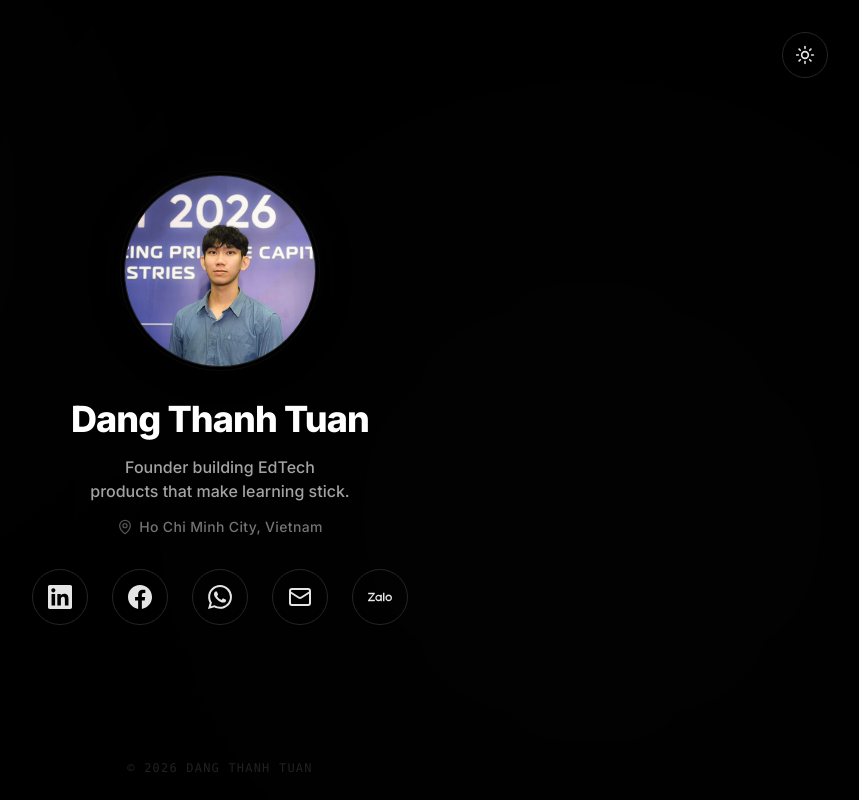
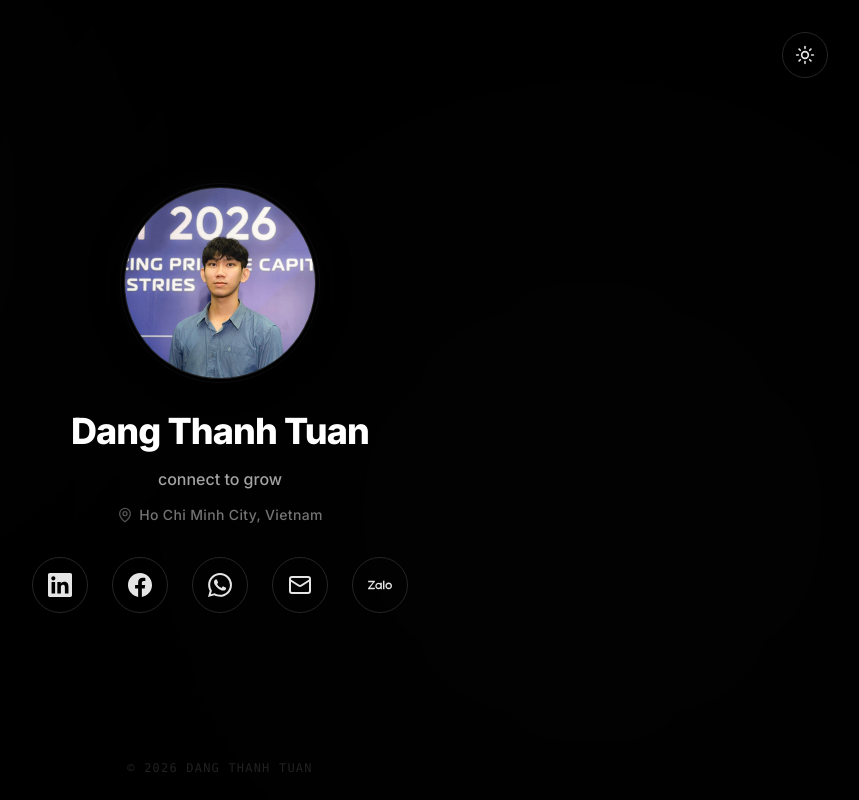
Before and after one commit to dangtuann-dev/DangThanhTuan_PersonalBusinessCard, a Next.js app: page / in a window 1280 px wide. Shown: the whole page, without its empty margins (420-1279 px from the left). Built offline with nearby package versions, Linux system fonts and the light colour scheme.

Commit message:
chore: change page title to Dang Thanh Tuan - Connect to grow and tagline to connect to grow

```diff
--- a/src/app/layout.tsx
+++ b/src/app/layout.tsx
@@ -9,8 +9,8 @@ const inter = Inter({
 
 export const metadata: Metadata = {
   metadataBase: new URL("https://dangthanhtuan.dev"),
-  title: "Dang Thanh Tuan | Personal Digital Card",
-  description: "Dang Thanh Tuan - Founder building EdTech products that make learning stick.",
+  title: "Dang Thanh Tuan - Connect to grow",
+  description: "Dang Thanh Tuan - connect to grow",
   keywords: [
     "Dang Thanh Tuan",
     "EdTech Founder",
@@ -21,8 +21,8 @@ export const metadata: Metadata = {
   ],
   authors: [{ name: "Dang Thanh Tuan" }],
   openGraph: {
-    title: "Dang Thanh Tuan | Personal Digital Card",
-    description: "Founder building EdTech products that make learning stick.",
+    title: "Dang Thanh Tuan - Connect to grow",
+    description: "connect to grow",
     url: "https://dangthanhtuan.dev", // Placeholder but good for SEO structure
     siteName: "Dang Thanh Tuan Digital Card",
     images: [
@@ -30,7 +30,7 @@ export const metadata: Metadata = {
         url: "/og-image.png",
         width: 1200,
         height: 630,
-        alt: "Dang Thanh Tuan | Personal Digital Card",
+        alt: "Dang Thanh Tuan - Connect to grow",
       },
     ],
     locale: "en_US",
@@ -38,8 +38,8 @@ export const metadata: Metadata = {
   },
   twitter: {
     card: "summary_large_image",
-    title: "Dang Thanh Tuan | Personal Digital Card",
-    description: "Founder building EdTech products that make learning stick.",
+    title: "Dang Thanh Tuan - Connect to grow",
+    description: "connect to grow",
     images: ["/og-image.png"],
   },
   icons: {
--- a/src/app/page.tsx
+++ b/src/app/page.tsx
@@ -75,7 +75,7 @@ export default function Home() {
 
         {/* Muted Tagline */}
         <p className="animate-fade-in-up animation-delay-200 mt-4 text-sm sm:text-base text-neutral-500 dark:text-neutral-400 font-medium leading-relaxed max-w-[280px] sm:max-w-xs text-balance select-text">
-          Founder building EdTech products that make learning stick.
+          connect to grow
         </p>
 
         {/* Location Marker */}
```
